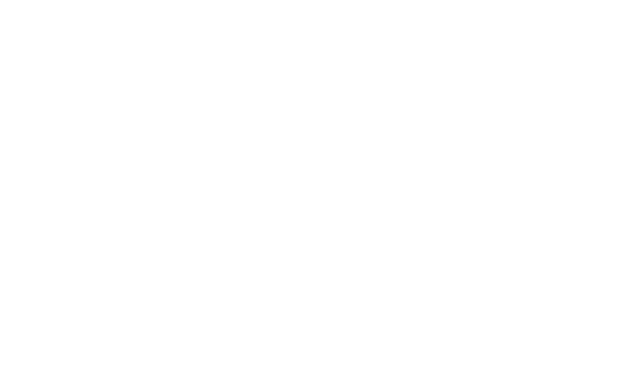
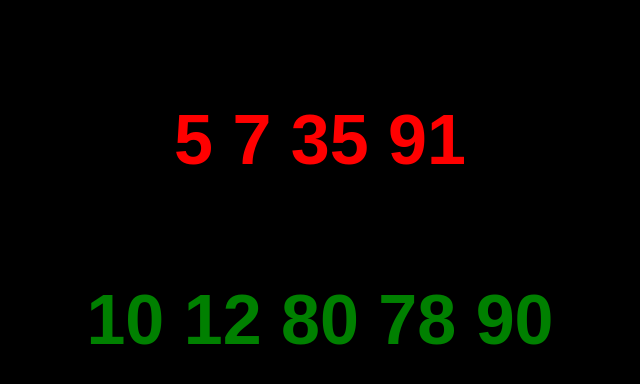
Before and after one commit to Mosi8/js-jsnacks-blocco-1, a plain HTML site: page jsnack3/index.html in a window 1280 px wide. Shown: the whole page, without its empty margins (320-960 px from the left). Drawn offline with Linux system fonts and the light colour scheme.

Commit message:
completo

```diff
--- a/jsnack3/index.html
+++ b/jsnack3/index.html
@@ -4,10 +4,12 @@
         <meta charset="UTF-8">
         <meta http-equiv="X-UA-Compatible" content="IE=edge">
         <meta name="viewport" content="width=device-width, initial-scale=1.0">
+        <link rel="stylesheet" href="style.css">
         <title>Document</title>
     </head>
     <body>
-
+        <div id="red"></div>
+        <div id="green"></div>
 
         <script src="myscript.js"></script>
     </body>
--- a/jsnack3/myscript.js
+++ b/jsnack3/myscript.js
@@ -0,0 +1,19 @@
+// Crea due tag div con due id diversi:
+// un div avrà il testo colorato di rosso mentre l’altro di verde.
+// Partendo da un array di numeri, stampiamo nell’id rosso i numeri dispari e in verde i numeri pari.
+
+
+
+
+let numeri = [5, 10, 12, 7, 35, 80, 78, 90, 91];
+let red = document.getElementById('red');
+let green = document.getElementById('green');
+
+
+for( i = 0; i < numeri.length; i++) {
+    if (numeri [i] %2 != 0) {
+        red.innerHTML += numeri [i] + " ";
+    }else{
+        green.innerHTML += numeri [i] + " ";
+    }
+}
--- /dev/null
+++ b/jsnack3/style.css
@@ -0,0 +1,19 @@
+body {
+    background-color: #000;
+    font-family: Arial, Helvetica, sans-serif;
+    text-align: center;
+  }
+  div {
+    margin: 100px auto;
+    font-size: 70px;
+    font-weight: bold;
+  }
+
+
+#red {
+    color: red;
+}
+
+#green {
+    color: green;
+}
```
Also changed, not shown: jsnack1/myscript.js (+13 -0 lines), jsnack2/myscript.js (+13 -0 lines), 1 other file.
